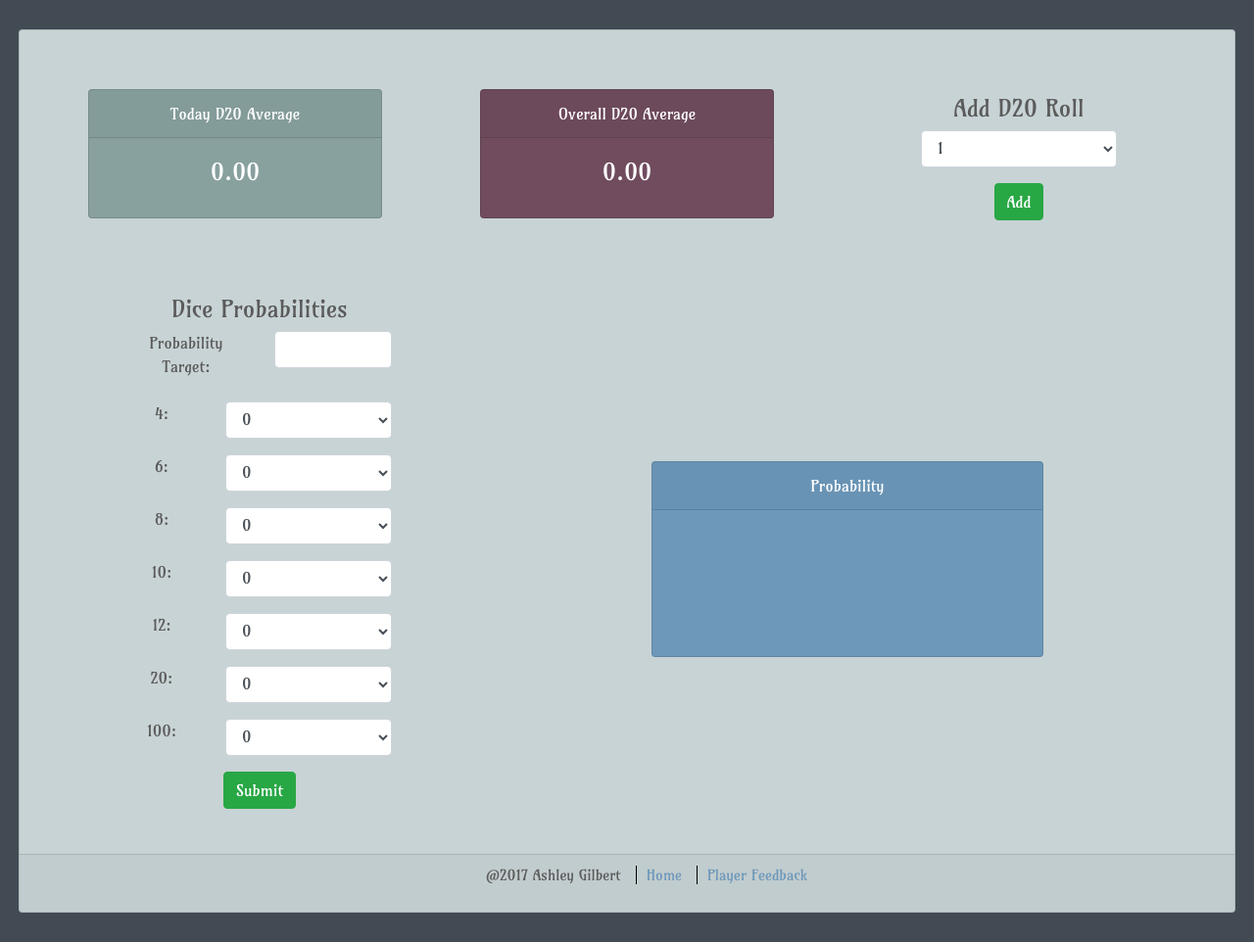
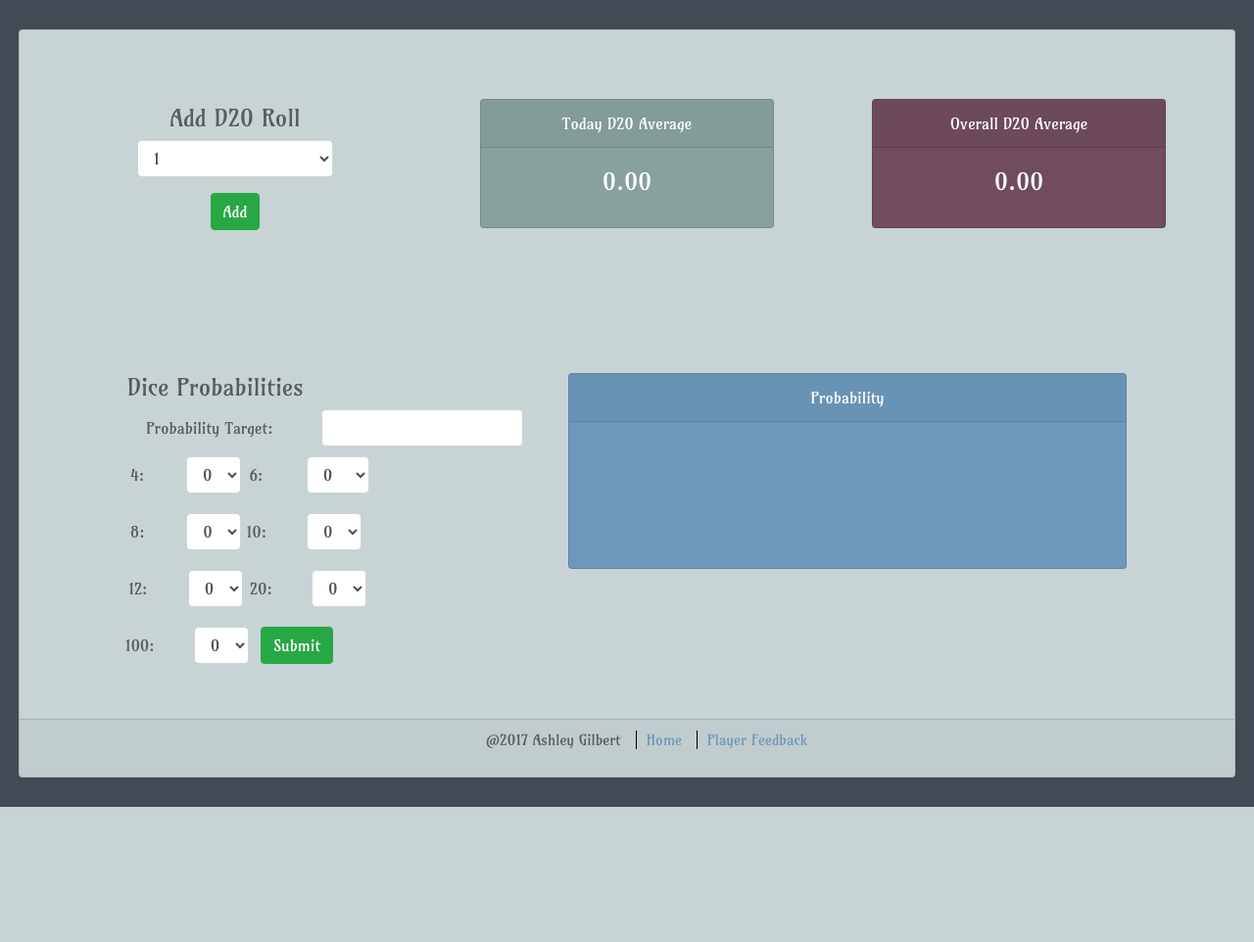
Before and after one commit to ashleygilbert92/roll_d20, a Flask app: template templates/probability.html in a window 1280 px wide. Shown: the part 63-1025 px from the top of the page at 98% size. After the commit the page ends 887 px from the top, so only its background shows below. Run offline with Flask 2, Linux system fonts and the light colour scheme; the template is opened without the code that fills it, so the values that code supplies are empty; some libraries are stand-ins or nearby versions.

Commit message:
Working on some probability page styling
See README for checkpoint 3

```diff
--- a/static/css/style.css
+++ b/static/css/style.css
@@ -68,12 +68,12 @@ body {
 }
 
 #prob_row1{
-    margin: 30px auto;
+    margin: 40px auto;
     max-width: 1200px;
 }
 
 #prob_row2{
-    margin: 30px auto;
+    margin: 100px auto 30px;
     max-width: 1200px;
 }
 
@@ -83,9 +83,6 @@ body {
 }
 
 #probability_card2{
-    display: flex;
-    justify-content: center;
-    align-items: center;
     margin: 0 auto;
 }
 
@@ -102,6 +99,10 @@ body {
 
 #probability_form{
     color: #5B5B5B !important;
+}
+
+#probability_form select{
+    margin: 10px;
 }
 
 #probability_form option{
--- a/static/js/probability.js
+++ b/static/js/probability.js
@@ -24,7 +24,7 @@ $(document).ready(function () {
     $("#probability_form").submit(function (event) {
         event.preventDefault();
         $('#loading-indicator').show();
-        $('#probability_header').replaceWith('<h4 class="card-title" id="probability_header"></h4>');
+        $('#probability_header').replaceWith('<h2 class="card-title" id="probability_header"></h2>');
         var four = $('#4').val();
         var six = $('#6').val();
         var eight = $('#8').val();
@@ -48,8 +48,8 @@ $(document).ready(function () {
             type: 'POST',
             success: function (response) {
                 $('#loading-indicator').hide();
-                $('#probability_header').replaceWith('<h3 class="card-title" id="probability_header">' +
-                    response['probability'].toLocaleString() + '&#37;</h3>');
+                $('#probability_header').replaceWith('<h2 class="card-title" id="probability_header">' +
+                    response['probability'].toLocaleString() + '&#37;</h2>');
             },
             error: function (error) {
                 $('#loading-indicator').hide();
--- a/templates/probability.html
+++ b/templates/probability.html
@@ -3,22 +3,6 @@
     <div id="loading-indicator"><img id="loading-indicator-img" src="/static/images/loading.gif"  alt/></div>
     <div id="content">
         <div class="row text-center" id="prob_row1">
-            <div class="col-md-4" id="averages_card">
-                <div class="card text-white" id="averages_card2" style="background-color: #88A09E;">
-                    <div class="card-header">Today D20 Average</div>
-                    <div class="card-body">
-                        <h4 class="card-title" id="today_average">{{ '%0.2f' % today_average|float }}</h4>
-                    </div>
-                </div>
-            </div>
-            <div class="col-md-4" id="averages_card">
-                <div class="card text-white" id="averages_card2" style="background-color: #704C5E;">
-                    <div class="card-header">Overall D20 Average</div>
-                    <div class="card-body">
-                        <h4 class="card-title" id="total_average">{{ '%0.2f' % total_average|float }}</h4>
-                    </div>
-                </div>
-            </div>
             <div class="col-md-4" id="averages_card">
                 <form id="averages_form">
                     <h4 class="text-center">Add D20 Roll</h4>
@@ -38,10 +22,26 @@
                     </div>
                 </form>
             </div>
+            <div class="col-md-4" id="averages_card">
+                <div class="card text-white" id="averages_card2" style="background-color: #88A09E;">
+                    <div class="card-header">Today D20 Average</div>
+                    <div class="card-body">
+                        <h4 class="card-title" id="today_average">{{ '%0.2f' % today_average|float }}</h4>
+                    </div>
+                </div>
+            </div>
+            <div class="col-md-4" id="averages_card">
+                <div class="card text-white" id="averages_card2" style="background-color: #704C5E;">
+                    <div class="card-header">Overall D20 Average</div>
+                    <div class="card-body">
+                        <h4 class="card-title" id="total_average">{{ '%0.2f' % total_average|float }}</h4>
+                    </div>
+                </div>
+            </div>
         </div>
         <div class="row text-center" id="prob_row2">
             <div class="col-md-6" id="probability_card">
-                <form id="probability_form">
+                <form class="form-inline" id="probability_form">
                     <h4 class="text-center">Dice Probabilities</h4>
                     <div class="form-group row">
                         <label class="control-label col-sm-6" for="target">Probability Target:</label>
@@ -78,7 +78,7 @@
                 <div class="card text-white" id="probability_card3" style="background-color: #6D98BA;">
                     <div class="card-header">Probability</div>
                     <div class="card-body" id="card_body_stuff">
-                        <h3 class="card-title" id="probability_header"></h3>
+                        <h2 class="card-title" id="probability_header"></h2>
                     </div>
                 </div>
             </div>
```
